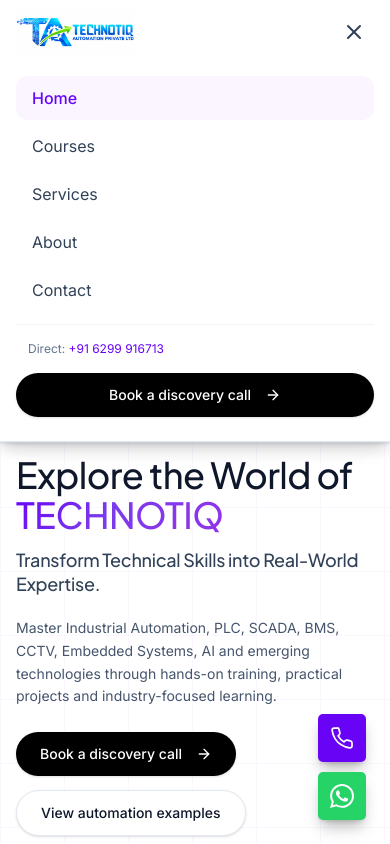
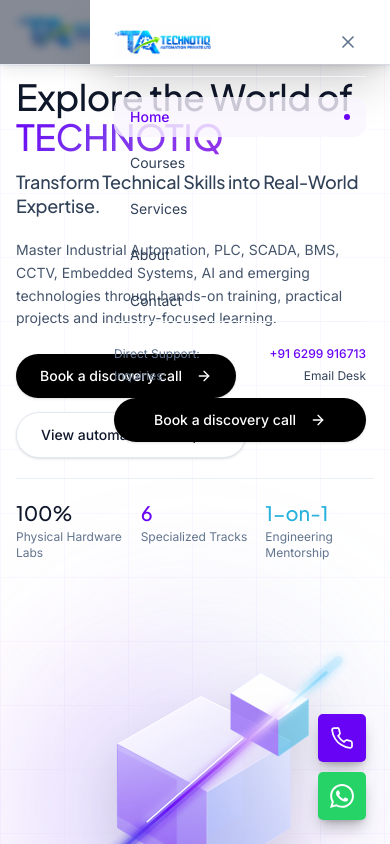
Before and after one commit to webitya/technotiq, a Next.js app: page / in a window 390 px wide. Both pictures are taken after a click on the button 354 px from the left and 32 px from the top of the page. Shown: the top 844 px of the page. Built offline with nearby package versions, Linux system fonts and the light colour scheme.

Commit message:
feat: animate navbar drawer slide in from right to left with smooth close animation

```diff
--- a/src/components/layout/Header.js
+++ b/src/components/layout/Header.js
@@ -1,6 +1,6 @@
 "use client";
 
-import { useState } from "react";
+import { useState, useEffect } from "react";
 import Link from "next/link";
 import Image from "next/image";
 import { usePathname } from "next/navigation";
@@ -18,6 +18,29 @@ const NAV_LINKS = [
 export default function Header() {
   const pathname = usePathname();
   const [mobileMenuOpen, setMobileMenuOpen] = useState(false);
+
+  // Prevent background scroll when mobile drawer is open
+  useEffect(() => {
+    if (mobileMenuOpen) {
+      document.body.style.overflow = "hidden";
+    } else {
+      document.body.style.overflow = "";
+    }
+    return () => {
+      document.body.style.overflow = "";
+    };
+  }, [mobileMenuOpen]);
+
+  // Close on Escape key
+  useEffect(() => {
+    const handleKeyDown = (e) => {
+      if (e.key === "Escape" && mobileMenuOpen) {
+        setMobileMenuOpen(false);
+      }
+    };
+    window.addEventListener("keydown", handleKeyDown);
+    return () => window.removeEventListener("keydown", handleKeyDown);
+  }, [mobileMenuOpen]);
 
   return (
     <header className="sticky top-0 z-50 bg-white/95 backdrop-blur-md border-b border-slate-200/90 shadow-[0_4px_20px_-2px_rgba(15,23,42,0.12),0_2px_6px_-1px_rgba(15,23,42,0.08)] transition-all">
@@ -69,20 +92,61 @@ export default function Header() {
           <div className="flex md:hidden">
             <button
               type="button"
-              onClick={() => setMobileMenuOpen(!mobileMenuOpen)}
+              onClick={() => setMobileMenuOpen(true)}
               className="p-2 rounded-lg text-slate-700 hover:text-slate-900 hover:bg-slate-100 focus:outline-none"
-              aria-label="Toggle navigation menu"
+              aria-label="Open navigation menu"
             >
-              {mobileMenuOpen ? <X className="w-6 h-6" /> : <Menu className="w-6 h-6" />}
+              <Menu className="w-6 h-6" />
             </button>
           </div>
         </div>
       </div>
 
-      {/* Mobile Drawer */}
-      {mobileMenuOpen && (
-        <div className="md:hidden border-b border-slate-200 bg-white px-4 pt-3 pb-6 space-y-3 font-normal shadow-lg">
-          <nav className="flex flex-col space-y-1">
+      {/* Mobile Right-to-Left Slide Drawer */}
+      <div
+        className={`fixed inset-0 z-50 md:hidden transition-[visibility] duration-300 ${
+          mobileMenuOpen ? "pointer-events-auto visible" : "pointer-events-none invisible"
+        }`}
+        aria-hidden={!mobileMenuOpen}
+      >
+        {/* Backdrop overlay with fade in/out */}
+        <div
+          onClick={() => setMobileMenuOpen(false)}
+          className={`fixed inset-0 bg-slate-900/50 backdrop-blur-xs transition-opacity duration-300 ease-out ${
+            mobileMenuOpen ? "opacity-100" : "opacity-0"
+          }`}
+        />
+
+        {/* Sliding Panel: Slides from Right to Left, Slides back Left to Right on close */}
+        <aside
+          className={`fixed top-0 right-0 h-full w-[300px] max-w-[85vw] bg-white shadow-2xl flex flex-col justify-between p-6 z-10 transition-transform duration-300 ease-in-out ${
+            mobileMenuOpen ? "translate-x-0" : "translate-x-full"
+          }`}
+        >
+          <div>
+            {/* Top drawer bar with brand logo & close button */}
+            <div className="flex items-center justify-between pb-4 border-b border-slate-100">
+              <div className="relative h-9 w-36">
+                <Image
+                  src="/technotiq-logo.webp"
+                  alt="Technotiq"
+                  fill
+                  className="object-contain object-left"
+                  sizes="144px"
+                />
+              </div>
+              <button
+                type="button"
+                onClick={() => setMobileMenuOpen(false)}
+                className="p-2 rounded-xl text-slate-500 hover:text-slate-900 hover:bg-slate-100 transition-colors focus:outline-none"
+                aria-label="Close navigation menu"
+              >
+                <X className="w-5 h-5" />
+              </button>
+            </div>
+
+            {/* Navigation Links */}
+            <nav className="flex flex-col space-y-1.5 pt-5">
               {NAV_LINKS.map((link) => {
                 const isActive = pathname === link.href;
                 return (
@@ -90,38 +154,50 @@ export default function Header() {
                     key={link.name}
                     href={link.href}
                     onClick={() => setMobileMenuOpen(false)}
-                  className={`px-4 py-2.5 rounded-xl text-base transition-colors ${
+                    className={`flex items-center justify-between px-4 py-2.5 rounded-xl text-sm transition-all duration-200 ${
                       isActive
-                      ? "text-[#6803F5] bg-purple-50 font-medium"
-                      : "text-slate-700 hover:bg-slate-50 font-normal"
+                        ? "text-[#6803F5] bg-purple-50/80 font-medium"
+                        : "text-slate-700 hover:bg-slate-50 hover:text-slate-900 font-normal"
                     }`}
                   >
-                  {link.name}
+                    <span>{link.name}</span>
+                    {isActive && <span className="w-1.5 h-1.5 rounded-full bg-[#6803F5]" />}
                   </Link>
                 );
               })}
             </nav>
+          </div>
 
-          <div className="pt-3 border-t border-slate-100 flex flex-col gap-2">
-            <div className="text-xs text-slate-500 px-3 py-1">
-              <span>Direct: </span>
-              <a href="tel:+916299916713" className="text-[#6803F5] hover:underline">
+          {/* Bottom Drawer Contact Details & CTA */}
+          <div className="pt-6 border-t border-slate-100 space-y-3.5">
+            <div className="space-y-1.5 text-xs text-slate-500 font-normal">
+              <div className="flex items-center justify-between">
+                <span>Direct Support:</span>
+                <a href="tel:+916299916713" className="text-[#6803F5] hover:underline font-medium">
                   +91 6299 916713
                 </a>
               </div>
+              <div className="flex items-center justify-between">
+                <span>Inquiries:</span>
+                <a href="mailto:technotiqautomation@gmail.com" className="text-slate-700 hover:underline">
+                  Email Desk
+                </a>
+              </div>
+            </div>
+
             <Button
               href="/contact"
               variant="primary"
               size="md"
-              className="w-full justify-center mt-1"
+              className="w-full justify-center"
               onClick={() => setMobileMenuOpen(false)}
             >
               <span>Book a discovery call</span>
               <ArrowRight className="w-4 h-4 ml-1" />
             </Button>
           </div>
+        </aside>
       </div>
-      )}
     </header>
   );
 }
```
Lines whose indentation alone changed are shown as unchanged.
